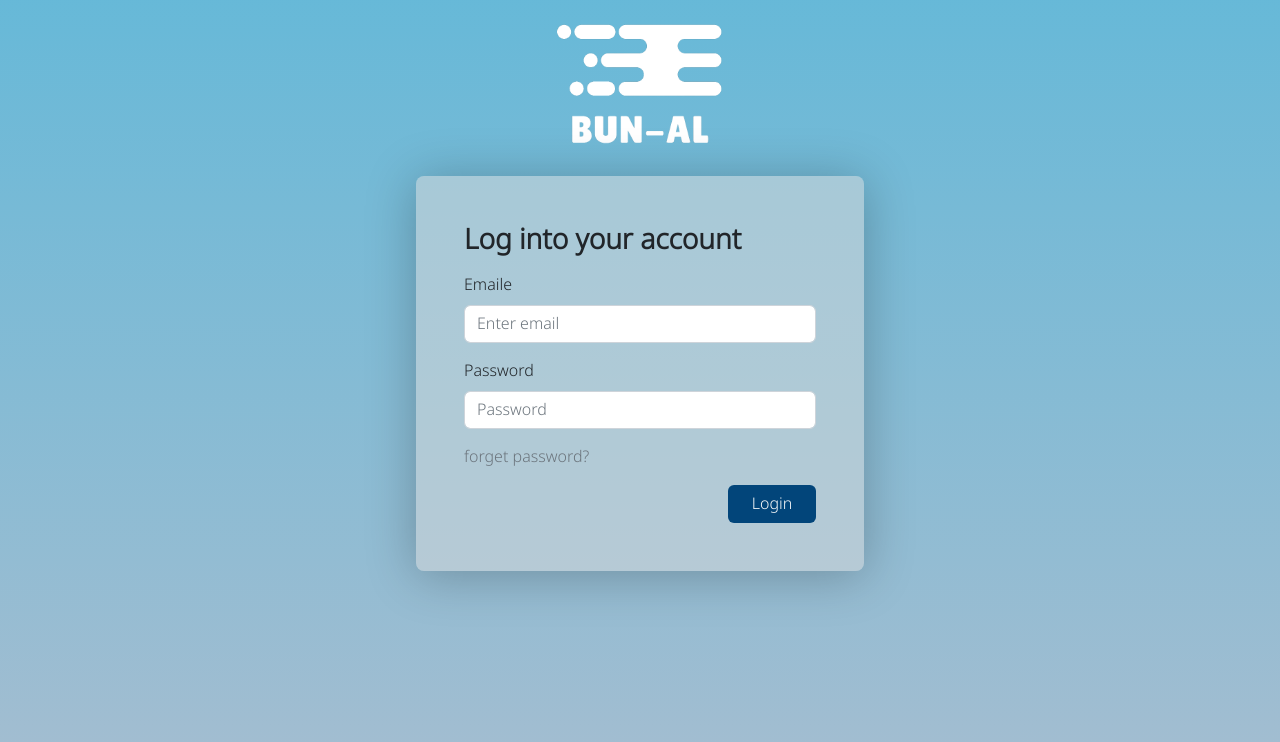
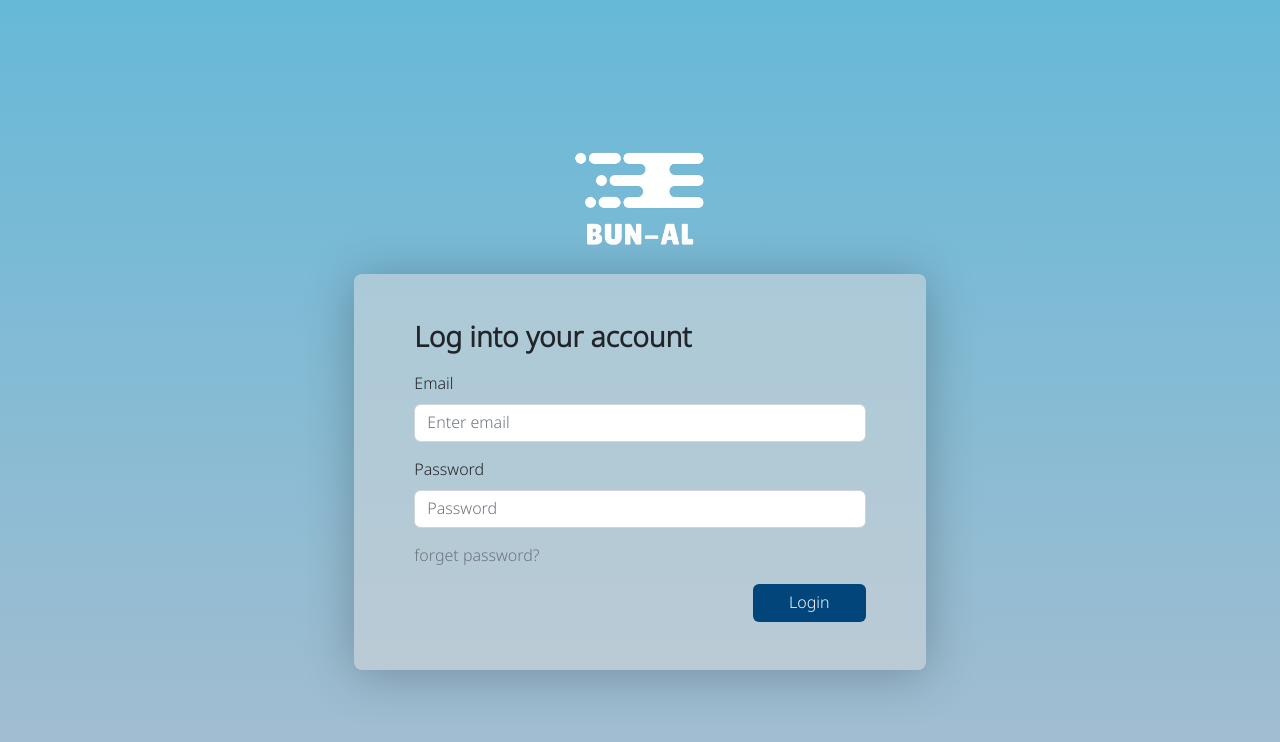
Before and after one commit to B-MNSN/dii-front-end-project, a React (Create React App) app: page / in a window 1280 px wide. Shown: the top 742 px of the page. Built offline with nearby package versions, Linux system fonts and the light colour scheme.

Commit message:
Update css

```diff
--- a/src/components/Login.jsx
+++ b/src/components/Login.jsx
@@ -33,10 +33,14 @@ function Login() {
     } else {
         return (
             <>
-                <div onLoad={onLoad} className='login-page'>
+                <div onLoad={onLoad} className='login-page d-flex align-items-center justify-content-center'>
                     <Container>
-                        <img src={logo} alt='logo' className='logo mt-3' />
-                        <div className='login-bg mt-3 rounded-3'>
+                        <div className='row'>
+                            <div className='col-12 d-flex justify-content-center'>
+                                <img src={logo} alt='logo' className='logo mt-3' width={150} />
+                            </div>
+
+                            <div className='login-bg col mt-3 rounded-3'>
                                 {/* <div className='d-flex justify-content-end mt-3 me-4'>
                                     <button className='tab-signin fw-bolder'>Sign in</button>
                                     <button className='tab-signup fw-bolder'>Sign up</button>
@@ -44,7 +48,7 @@ function Login() {
                                 <Form onSubmit={onSubmit} className='m-5'>
                                     <h1 className='fs-3 mb-3 fw-bolder'>Log into your account</h1>
                                     <Form.Group className="mb-3" controlId="formBasicEmail">
-                                    <Form.Label>Emaile</Form.Label>
+                                        <Form.Label>Email</Form.Label>
                                         <Form.Control type="email" placeholder="Enter email" onChange={handChange(setUsername)} />
                                     </Form.Group>
                                     <Form.Group className="mb-3" controlId="formBasicPassword">
@@ -59,6 +63,8 @@ function Login() {
                                     </div>
                                 </Form>
                             </div>
+                        </div>
+
                     </Container>
                 </div>
             </>
--- a/src/index.css
+++ b/src/index.css
@@ -29,10 +29,6 @@ main {
     border-radius: 15px;
 }
 
-.logo {
-    width: 15%;
-    height: auto;
-}
 .logoBrand {
     width: 15%;
 }
```
Lines whose indentation alone changed are shown as unchanged.
